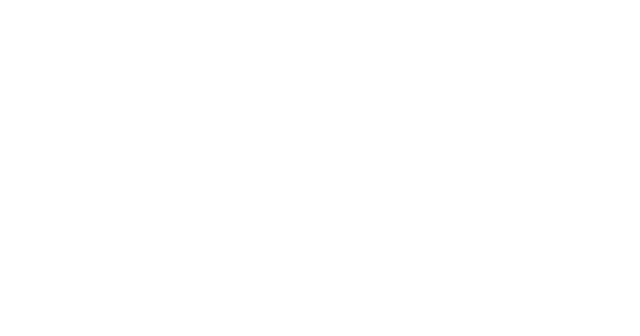
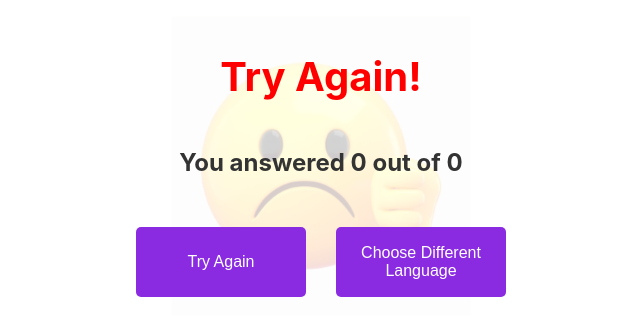
Before and after one commit to RashmitaUchil/lan, a React (Create React App) app in the folder frontend/: page /tryagain/1 in a window 1280 px wide. Before the commit this address had no page. Shown: the part 234-570 px from the top of the page, without its empty margins (319-959 px from the left). Built offline with nearby package versions, Linux system fonts and the light colour scheme.

Commit message:
try again navigation fixed

```diff
--- a/frontend/src/App.jsx
+++ b/frontend/src/App.jsx
@@ -56,7 +56,7 @@
            <Route path="/languagePage" element={<LanguagesPage/>} />
            <Route path="/quiz/:category" element={<Quiz/>} />
            <Route path= "/congrats" element={<CongratulationPage/>} />
-           <Route path= "/tryagain" element={<TryAgainPage/>} />
+           <Route path= "/tryagain/:category" element={<TryAgainPage/>} />
            <Route path="/categories" element={<Category/>} />
 
 
--- a/frontend/src/Components/tryAgain/TryAgain.js
+++ b/frontend/src/Components/tryAgain/TryAgain.js
@@ -3,19 +3,20 @@
 import './TryAgain.css';
 import { useCategory } from '../../context/categoryContext';
 import { useLanguageId } from '../../context/languageIdContext';
+import { useParams } from 'react-router-dom';
 
 
 const TryAgainPage = () => {
   const location = useLocation();
   const navigate = useNavigate();
   const { answers, total } = location.state || { answers: 0, total: 0};
-  const { category, setCategory } = useCategory();
+  const { category } = useParams();
+
   const { languageId, setLanguageId } = useLanguageId();
 
   const handleTryAgain = () => {
     // Navigate back to the quiz page for the current category
     setLanguageId(languageId);
-    setCategory(category);
     console.log(languageId, category);
     navigate(`/quiz/${category}`);
   };
--- a/frontend/src/Quiz.js
+++ b/frontend/src/Quiz.js
@@ -62,7 +62,7 @@
             }
             else
             reset();
-              navigate('/tryagain',
+              navigate(`/tryagain/${category}`,
                 {
                   state: { answers: score, total: questions.length },
                 });
@@ -112,6 +112,7 @@
       setLoading(true);
       try {
         console.log(languageId)
+        console.log(category)
         const response = await axios.get('http://localhost:8081/questions/get_questions',{
         params : {
           l_id: languageId,
```
